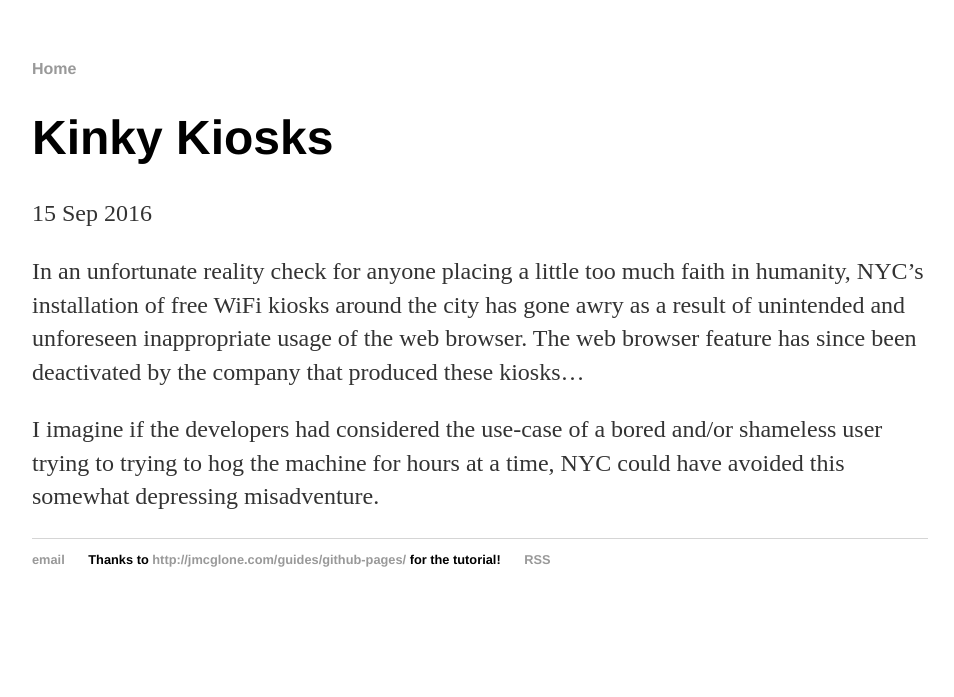
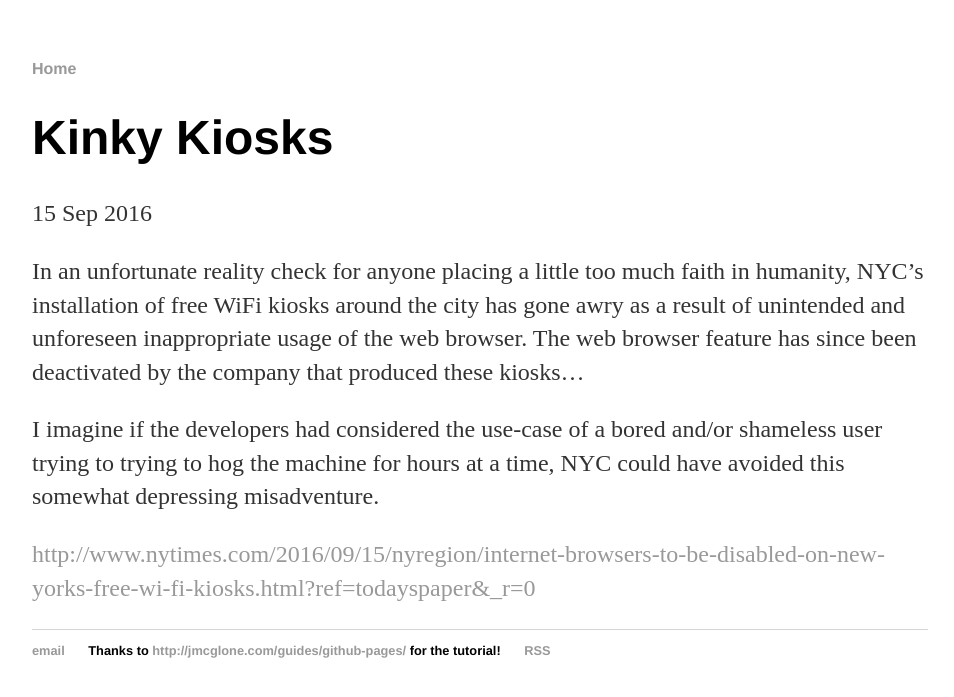
Before and after one commit to waltermblair/personal, a Jekyll site: the page built from _posts/2016-09-15-kiosks.md, in a window 1280 px wide. Shown: the top 697 px of the page, without its empty margins (160-1114 px from the left). Built offline with Jekyll 4.4.1, drawn with Linux system fonts in a browser that asks for light colours; some of the changed lines change nothing that is shown.

Commit message:
Update 2016-09-15-kiosks.md

```diff
--- a/_posts/2016-09-15-kiosks.md
+++ b/_posts/2016-09-15-kiosks.md
@@ -7,4 +7,4 @@ In an unfortunate reality check for anyone placing a little too much faith in hu
 
 I imagine if the developers had considered the use-case of a bored and/or shameless user trying to trying to hog the machine for hours at a time, NYC could have avoided this somewhat depressing misadventure.
 
-[](http://www.nytimes.com/2016/09/15/nyregion/internet-browsers-to-be-disabled-on-new-yorks-free-wi-fi-kiosks.html?ref=todayspaper&_r=0)
+[http://www.nytimes.com/2016/09/15/nyregion/internet-browsers-to-be-disabled-on-new-yorks-free-wi-fi-kiosks.html?ref=todayspaper&_r=0](http://www.nytimes.com/2016/09/15/nyregion/internet-browsers-to-be-disabled-on-new-yorks-free-wi-fi-kiosks.html?ref=todayspaper&_r=0)
```
